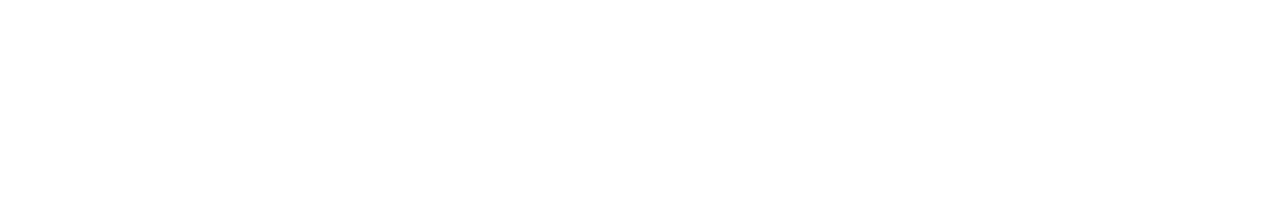
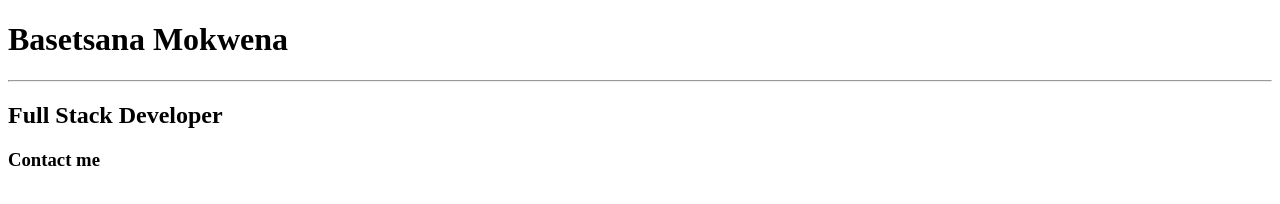
Before and after one commit to Kgomotso196/devportfolio, a plain HTML site: page index.html in a window 1280 px wide. Drawn offline with Linux system fonts and the light colour scheme.

Commit message:
added hero-section

```diff
--- a/index.html
+++ b/index.html
@@ -4,6 +4,10 @@
     <title>My Portfolio</title>
     </head>
 <body>
+<h1>Basetsana Mokwena</h1>
+<hr>
 
+<h2>Full Stack Developer</h2>
+<h3>Contact me</h3>
 </body>
 </html>
```
